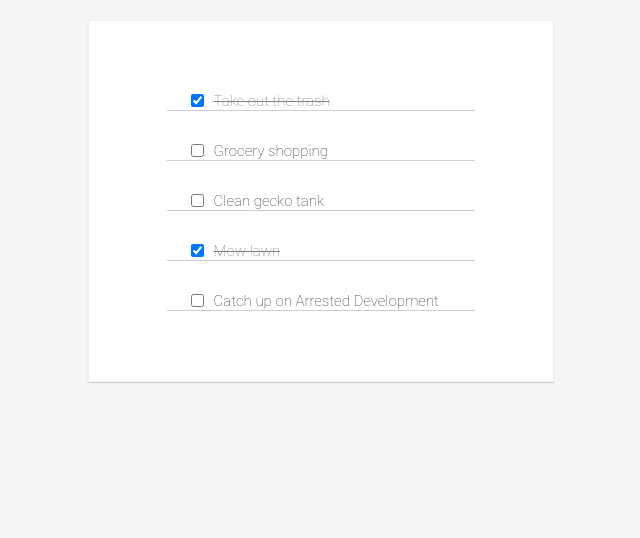
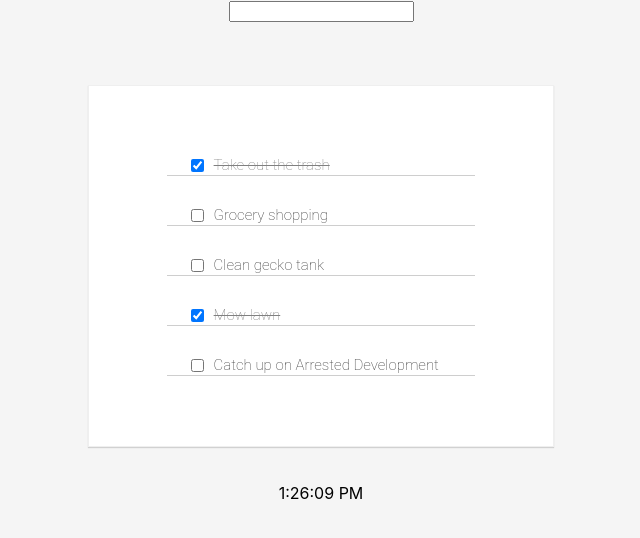
Before and after one commit to pnkvch/react-to-do, a React (Create React App) app in the folder my-app/: page / in a window 1280 px wide. Shown: the top 538 px of the page, without its empty margins (319-959 px from the left). Built offline with nearby package versions, Linux system fonts and the light colour scheme.

Commit message:
updated to do app

```diff
--- a/my-app/package.json
+++ b/my-app/package.json
@@ -3,8 +3,8 @@
   "version": "0.1.0",
   "private": true,
   "dependencies": {
-    "react": "^16.7.0",
-    "react-dom": "^16.7.0",
+    "react": "16.8.0",
+    "react-dom": "16.8.0",
     "react-scripts": "2.1.3"
   },
   "scripts": {
--- a/my-app/src/App.css
+++ b/my-app/src/App.css
@@ -15,7 +15,7 @@ body {
   flex-direction: column;
   align-items: center;
   border: 1px solid #efefef;
-  box-shadow: 0 1px 1px rgba(0,0,0,0.15);
+  box-shadow: 0 1px 1px rgba(0, 0, 0, 0.15);
   padding: 40px;
 }
 
@@ -32,12 +32,19 @@ body {
   color: #333333;
 }
 
-input[type=checkbox] {
+.main {
+  width: 100%;
+  display: flex;
+  flex-direction: column;
+  align-items: center;
+}
+
+input[type="checkbox"] {
   margin-right: 10px;
   font-size: 30px;
 }
 
-input[type=checkbox]:focus {
+input[type="checkbox"]:focus {
   outline: 0;
 }
 
--- a/my-app/src/App.js
+++ b/my-app/src/App.js
@@ -1,52 +1,68 @@
-import React, {Component} from 'react';
-import MainContent from './MainContent'
-import data from "./JSON.js"
+import React, { Component } from "react";
+import MainContent from "./MainContent";
+import data from "./JSON.js";
+import Clock from "./Clock.js";
 
-import './App.css';
+import "./App.css";
 
 class App extends Component {
   constructor() {
-    super()
+    super();
     this.state = {
       todosData: data,
       isLoading: true,
-    }
-    this.handleChange = this.handleChange.bind(this)
+      textInput: ""
+    };
   }
   componentDidMount() {
     setTimeout(() => {
       this.setState({
         isLoading: false
-      })
-    }, 1000)
+      });
+    }, 1000);
   }
-  handleChange(id) {
+  handleChange = id => {
     this.setState(prevState => {
-        const updatedTodos = prevState.todosData.map((todo) => {
+      const updatedTodos = prevState.todosData.map(todo => {
         if (todo.id === id) {
-            todo.completed = !todo.completed
+          todo.completed = !todo.completed;
         }
-          return todo
-        })
+        return todo;
+      });
       return {
         updatedTodos
-        }
-      })
-  }
-
+      };
+    });
+  };
+  handleTextChange = e => {
+    this.setState({
+      textInput: e.target.value
+    });
+  };
   render() {
-    const todos = this.state.todosData.map(item => <MainContent key={item.id} item={item} handleChange={this.handleChange} />)
+    const todos = this.state.todosData.map(item => (
+      <MainContent key={item.id} item={item} handleChange={this.handleChange} />
+    ));
 
     if (this.state.isLoading === false) {
       return (
-        <div className="todo-list">
-          {todos}
+        <div className="main">
+          <form>
+            <input
+              type="text"
+              value={this.state.textInput}
+              onChange={this.handleTextChange}
+            />
+          </form>
+          <h1>{this.state.textInput}</h1>
+          <div className="todo-list">{todos}</div>
+          <div>
+            <Clock />
           </div>
-        )
+        </div>
+      );
     } else {
-        return (
-          <h1>Loading.. </h1>
-        )
+      return <h1>Loading.. </h1>;
     }
   }
 }
--- /dev/null
+++ b/my-app/src/Clock.js
@@ -0,0 +1,14 @@
+import React, { useState } from "react";
+
+const Clock = () => {
+  const [date, setDate] = useState(new Date());
+  const tick = () => {
+    setDate(new Date());
+  };
+
+  setInterval(() => tick(), 1000);
+
+  return <p>{date.toLocaleTimeString()}</p>;
+};
+
+export default Clock;
```
Also changed, not shown: my-app/src/MainContent.js (+5 -4 lines), my-app/src/index.js (+5 -6 lines), 1 other file (tests, documents, lock files or other folders). Lines whose indentation alone changed are shown as unchanged.
